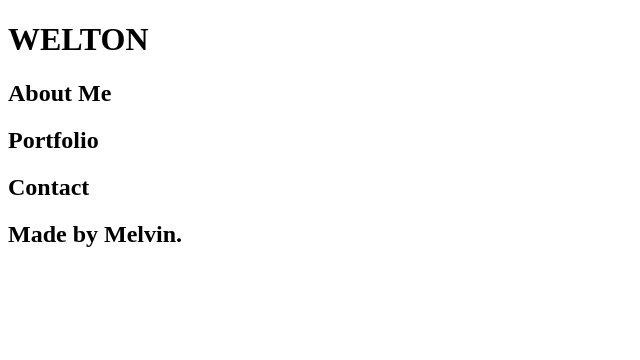
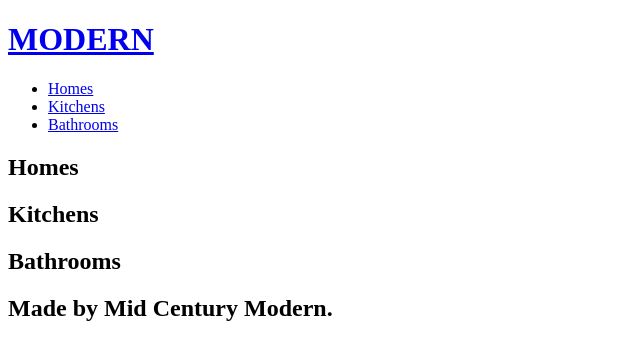
Before and after one commit to melwel74/Praticing, a plain HTML site: page index.html in a window 1280 px wide. Shown: the whole page, without its empty margins (0-640 px from the left). Drawn offline with Linux system fonts and the light colour scheme.

Commit message:
new navvy

```diff
--- a/index.html
+++ b/index.html
@@ -9,10 +9,26 @@
 </head>
 <body>
     <header>
-        <h1>WELTON</h1>
+        <h1>
+            <a href="/">MODERN</a>
+        </h1>
 
         <!-- navigation -->
-        <nav></nav>
+        <nav>
+            <ul>
+                <li>
+                    <a href="#homes">Homes</a>
+                </li>
+
+                <li>
+                    <a href="#kitchens">Kitchens</a>
+                </li>
+
+                <li>
+                    <a href="#bathrooms">Bathrooms</a>
+                </li>
+            </ul>
+        </nav>
     </header>
 
     <!-- hero/jumbotron -->
@@ -22,22 +38,22 @@
 
     <!-- "about me" section -->
     <section>
-        <h2>About Me</h2>
+        <h2>Homes</h2>
     </section>
 
     <!--"portfolio" section -->
     <section>
-        <h2>Portfolio</h2>
+        <h2>Kitchens</h2>
     </section>
 
     <!--" contact " section-->
     <section>
-        <h2>Contact</h2>
+        <h2>Bathrooms</h2>
     </section>
 
     <!-- footer -->
     <footer>
-        <h2>Made by Melvin.</h2>
+        <h2>Made by Mid Century Modern.</h2>
     </footer>
 
 
```
